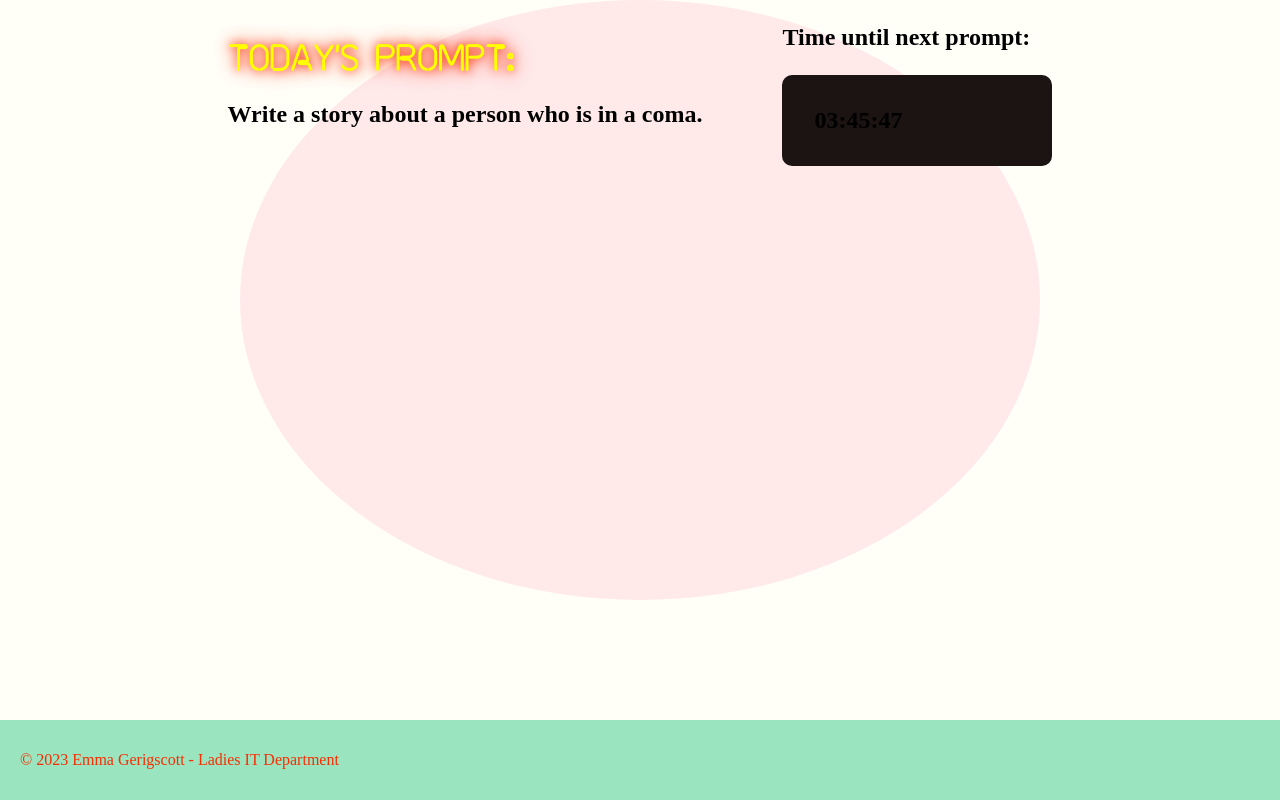
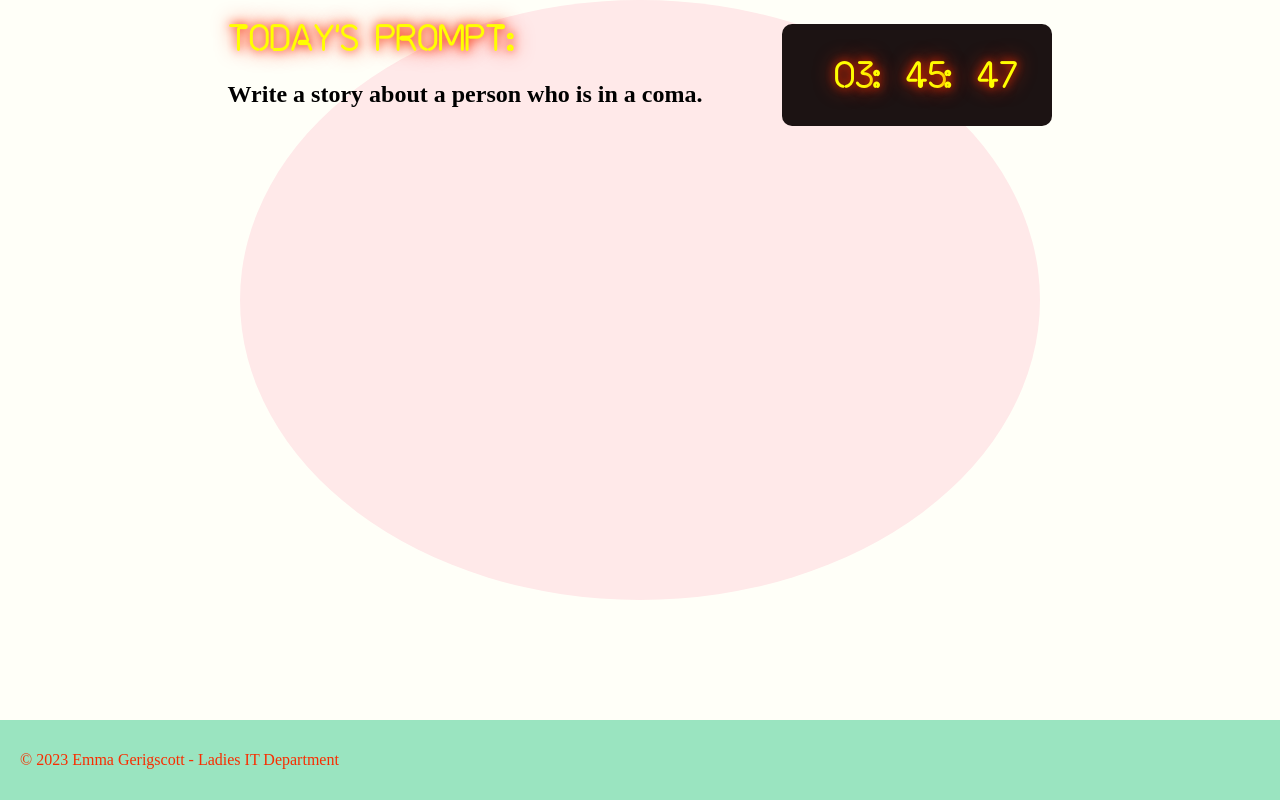
Before and after one commit to emmalgs/daily-prompter, a React (Vite) app: page / in a window 1280 px wide. Built offline with nearby package versions, Linux system fonts and the light colour scheme.

Commit message:
Refactor Timer component to display time in separate spans

```diff
--- a/src/Timer.tsx
+++ b/src/Timer.tsx
@@ -27,11 +27,12 @@ const Timer = () => {
 
   return (
     <div className="timer">
-      <p>Time until next prompt:</p>
       <p className="countdown">
-        {hours.toString().padStart(2, "0")}:
-        {minutes.toString().padStart(2, "0")}:
-        {seconds.toString().padStart(2, "0")}
+        <span>{hours.toString().padStart(2, "0")}</span>
+        <span> : </span>
+        <span>{minutes.toString().padStart(2, "0")}</span>
+        <span> : </span>
+        <span>{seconds.toString().padStart(2, "0")}</span>
       </p>
     </div>
   );
```
